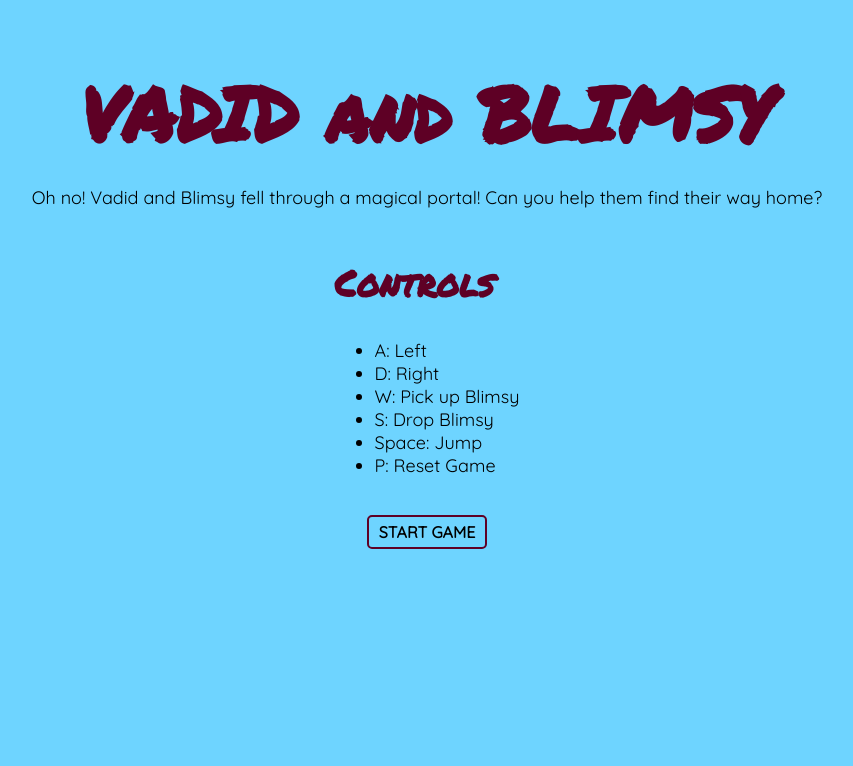
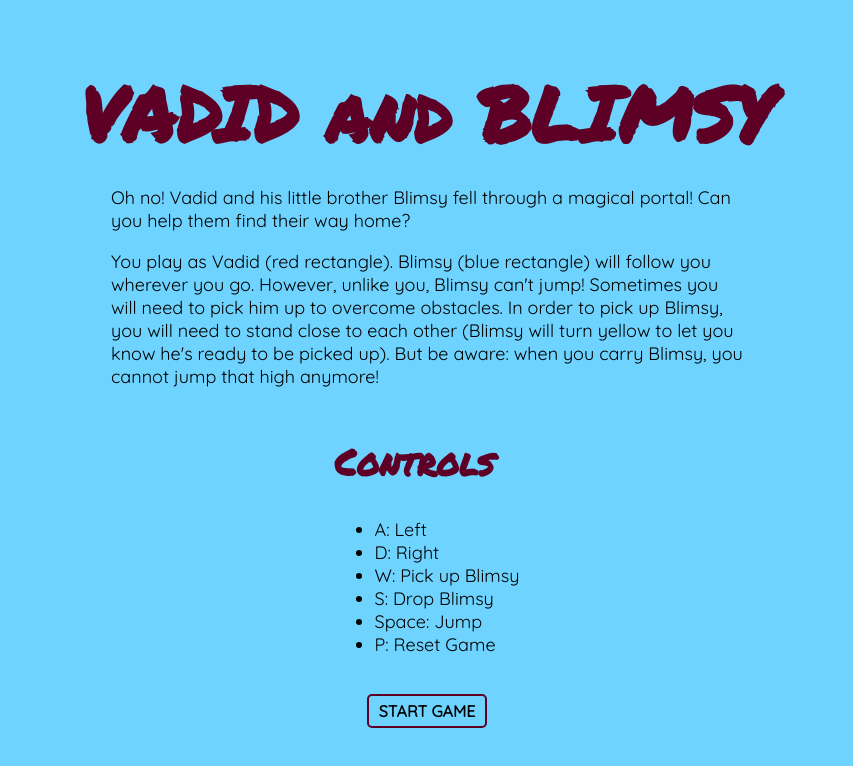
Before and after one commit to Almightyblob/game, a plain HTML site: page index.html in a window 1280 px wide. Shown: the whole page, without its empty margins (213-1066 px from the left). Drawn offline with Linux system fonts and the light colour scheme.

Commit message:
edited texts

```diff
--- a/css/style.css
+++ b/css/style.css
@@ -2,6 +2,11 @@
 
 html {
     background: #6ed4ff;
+}
+
+.intro {
+    width: 50%;
+
 }
 
 .content {
--- a/index.html
+++ b/index.html
@@ -4,14 +4,19 @@
         <meta charset="UTF-8">
         <meta name="viewport" content="width=device-width, initial-scale=1.0">
         <meta ht tp-equiv="X-UA-Compatible" content="ie=edge">
-        <title>Canvas Basics</title>
+        <title>Vadid and Blimsy</title>
 
         <link rel="stylesheet" href="css/style.css">
     </head>
     <body>
         <div class="content">
             <h1>VADID and BLIMSY</h1>
-            <p>Oh no! Vadid and Blimsy fell through a magical portal! Can you help them find their way home? </p>
+                <div class="intro">
+                    <p>Oh no! Vadid and his little brother Blimsy fell through a magical portal! Can you help them find their way home?</p>
+                    <p>You play as Vadid (red rectangle). Blimsy (blue rectangle) will follow you wherever you go. However, unlike you, Blimsy can't jump!
+                        Sometimes you will need to pick him up to overcome obstacles. In order to pick up Blimsy, you will need to stand close to each other (Blimsy will turn yellow to let you know he's ready to be picked up).
+                    But be aware: when you carry Blimsy, you cannot jump that high anymore!</p>
+                </div>
             <div class="spacer">
                 <div class="controls">
                     <h2>Controls</h2>
```
Also changed, not shown: gameover.html (+2 -2 lines).
